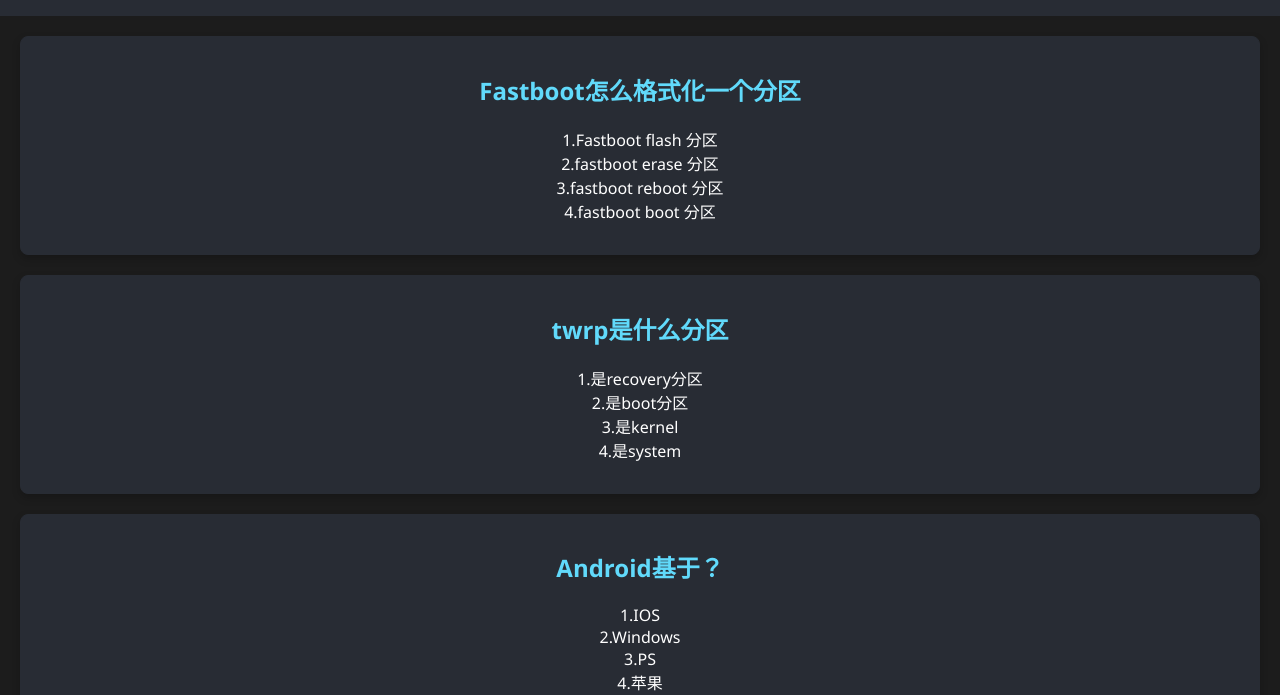
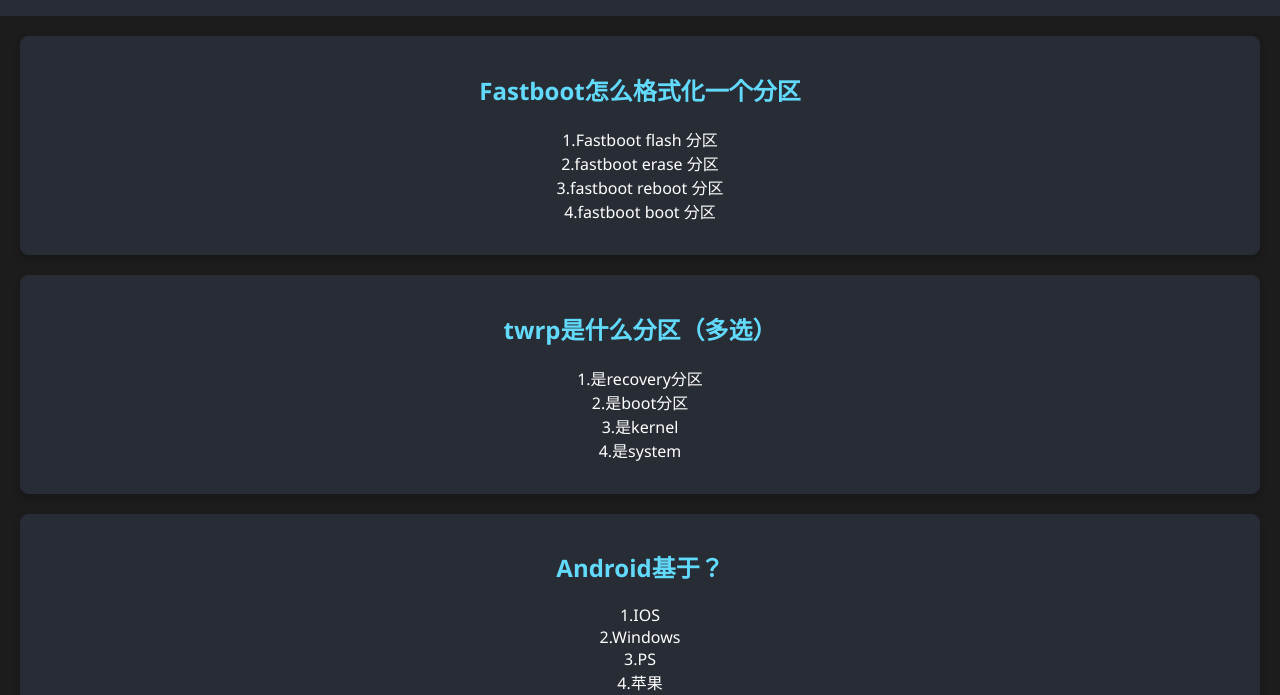
Before and after one commit to Twmcy/Twmcy.github.io, a plain HTML site: page password.html in a window 1280 px wide. Shown: the part 105-800 px from the top of the page. Drawn offline with Linux system fonts and the light colour scheme.

Commit message:
Update password.html

```diff
--- a/password.html
+++ b/password.html
@@ -84,7 +84,7 @@ alert('' + result)
             4.fastboot boot 分区<br></p>
         </section>
         <section>
-            <h2>twrp是什么分区</h2>
+            <h2>twrp是什么分区（多选）</h2>
             <p>
             1.是recovery分区<br>
             2.是boot分区<br>
```
